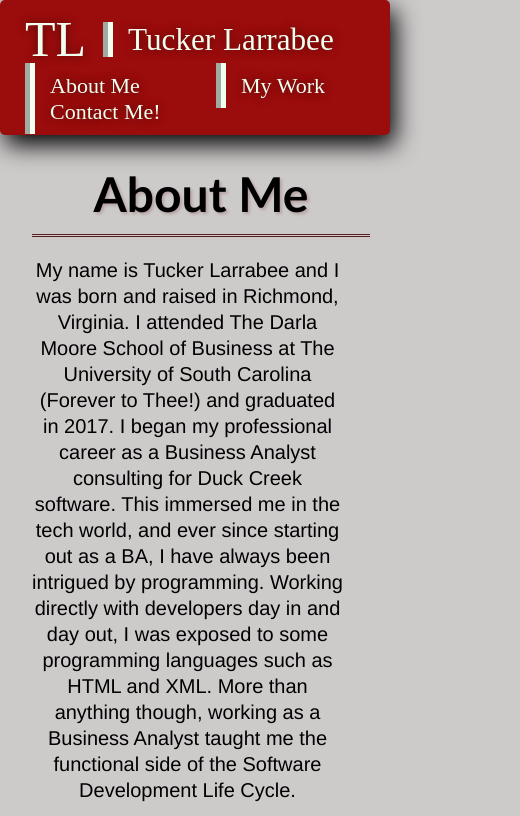
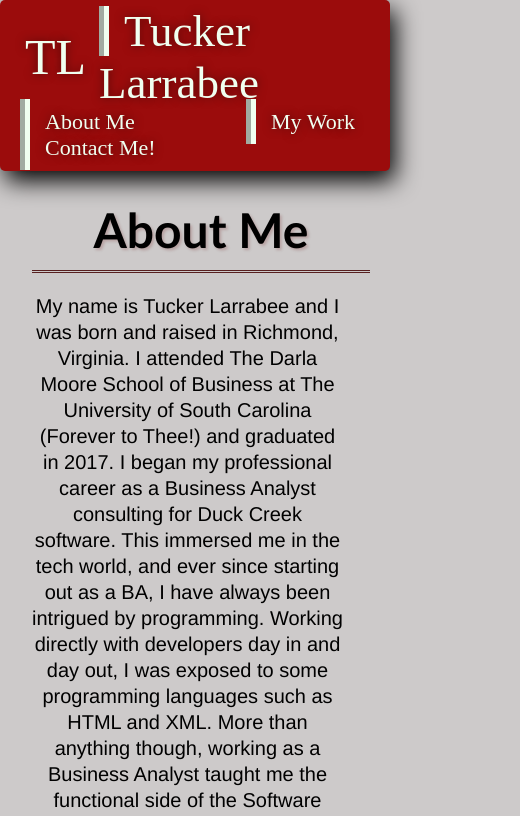
Before and after one commit to TuckerLarrabee/Professional-Portfolio, a plain HTML site: page index.html in a window 390 px wide. Shown: the top 816 px of the page, 520 px wide, since content can reach past the window. Drawn offline with Linux system fonts and the light colour scheme.

Commit message:
media query

```diff
--- a/assets/css/style.css
+++ b/assets/css/style.css
@@ -291,21 +291,10 @@ media query should start at 979 maxwidth */
         /*
 media query should start at 480 maxwidth */
 
-@media screen and (max-width: 980px) {
+@media screen and (max-width: 480px) {
 
-    header {
-        display: block;
-    }
 
     header nav  {
         display: block;
+        margin: 0;
     }
-
-    header nav ul {
-
-    }
-
-    .tltucker a {
-        font-size: 8vw;
-    }
-}
```
